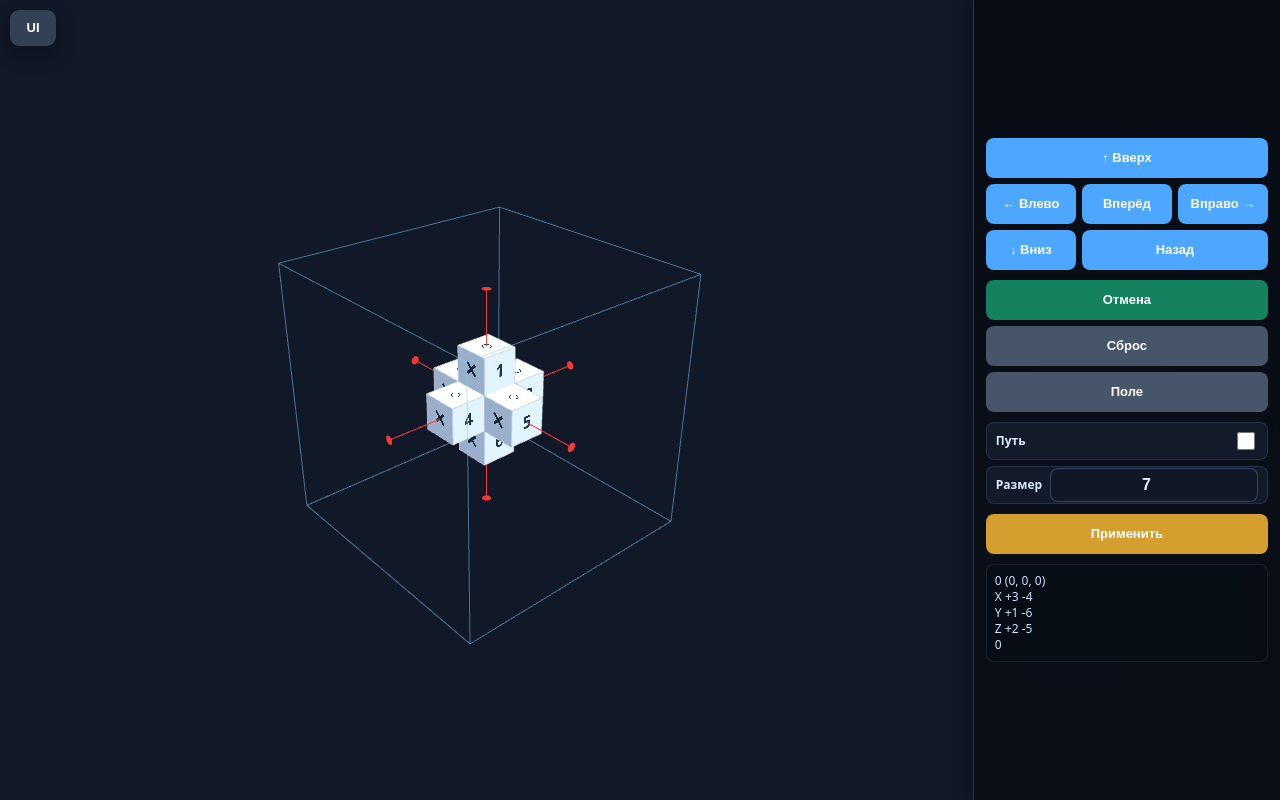
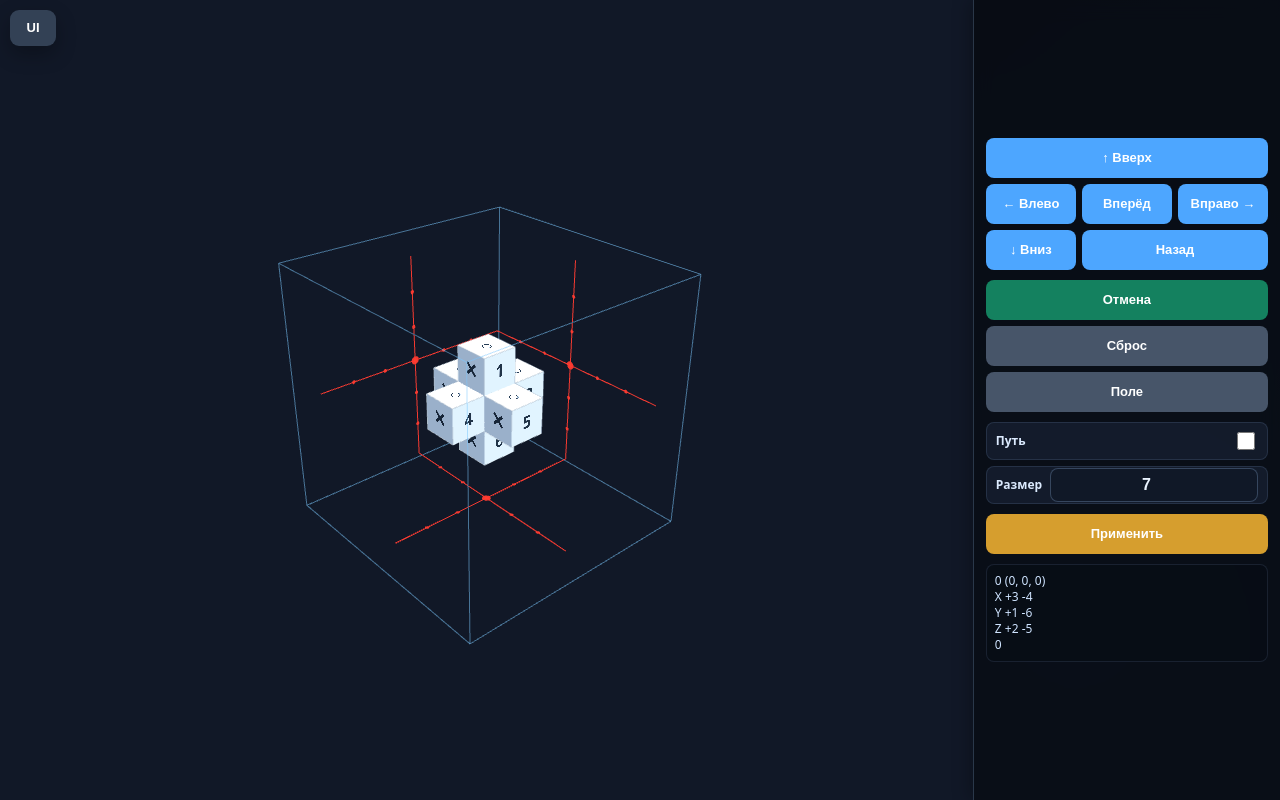
Before and after one commit to l3chat/CubeRoller, a plain HTML site: page cube4d2.html in a window 1280 px wide. Drawn offline with nearby package versions, Linux system fonts and the light colour scheme; animation ran at ten frames a second.

Commit message:
Draw cube4d2 projections on back faces

```diff
--- a/cube4d2.html
+++ b/cube4d2.html
@@ -388,6 +388,7 @@
 let edgesVisible = false;
 let trailVisible = false;
 let fieldVisible = true;
+let projectionFaceSignature = "";
 
 const scene = new THREE.Scene();
 const sceneFrame = document.getElementById("sceneFrame");
@@ -691,52 +692,128 @@
 /*
   rebuildProjections()
 
-  Draws red circular projections of the active cube center onto all six walls
-  of the 3D field. These markers are intentionally flat wall circles and help
-  understand the active coordinate inside the volume.
+  Draws red surface projections of the active cube center on back field faces.
+  The selected far faces update as OrbitControls moves the camera.
 */
+function projectionBackSigns(){
+  const dir = camera.position.clone().sub(controls.target);
+  return {
+    x: dir.x >= 0 ? -1 : 1,
+    y: dir.y >= 0 ? -1 : 1,
+    z: dir.z >= 0 ? -1 : 1
+  };
+}
+
+function currentProjectionFaceSignature(){
+  const signs = projectionBackSigns();
+  return [signs.x, signs.y, signs.z].join(":");
+}
+
 function rebuildProjections(){
   clearGroup(projectionGroup);
+  projectionFaceSignature = currentProjectionFaceSignature();
   if(!state || !fieldVisible) return;
 
   const half = (fieldSize - 1) / 2;
   const p = fieldVec(state);
-  const r = 0.12;
-  const geo = new THREE.CircleGeometry(r, 24);
+  const backSigns = projectionBackSigns();
+  const dotGeo = new THREE.CircleGeometry(0.12, 24);
+  const markGeo = new THREE.CircleGeometry(0.055, 16);
+  const lineMat = new THREE.LineBasicMaterial({color:0xff3b30, transparent:true, opacity:.72});
+  const dotMat = new THREE.MeshBasicMaterial({color:0xff3b30, side:THREE.DoubleSide});
+  const markMat = new THREE.MeshBasicMaterial({color:0xff3b30, side:THREE.DoubleSide});
+  const zNormal = new THREE.Vector3(0,0,1);
+  const surfaceOffset = 0.003;
 
-  const specs = [
-    {pos:[-half, p.y, p.z], rot:[0, Math.PI/2, 0]},
-    {pos:[ half, p.y, p.z], rot:[0,-Math.PI/2, 0]},
-    {pos:[ p.x,-half, p.z], rot:[ Math.PI/2, 0, 0]},
-    {pos:[ p.x, half, p.z], rot:[-Math.PI/2, 0, 0]},
-    {pos:[ p.x, p.y,-half], rot:[0,0,0]},
-    {pos:[ p.x, p.y, half], rot:[0,Math.PI,0]}
-  ];
+  function orientOnFace(mesh, normal){
+    const n = normal.clone().normalize();
+    mesh.quaternion.setFromUnitVectors(zNormal, n);
+    mesh.position.add(n.multiplyScalar(surfaceOffset));
+  }
 
-  const projectionLineMaterial = new THREE.LineBasicMaterial({
-    color:0xff3b30,
-    transparent:true,
-    opacity:.72
-  });
-  const projectionLines = [
-    [new THREE.Vector3(-half, p.y, p.z), new THREE.Vector3( half, p.y, p.z)],
-    [new THREE.Vector3( p.x,-half, p.z), new THREE.Vector3( p.x, half, p.z)],
-    [new THREE.Vector3( p.x, p.y,-half), new THREE.Vector3( p.x, p.y, half)]
-  ];
+  function faceNormalForSegment(a, b){
+    const eps = 1e-6;
+    if(Math.abs(a.x - b.x) < eps && Math.abs(Math.abs(a.x) - half) < eps) return new THREE.Vector3(Math.sign(a.x),0,0);
+    if(Math.abs(a.y - b.y) < eps && Math.abs(Math.abs(a.y) - half) < eps) return new THREE.Vector3(0,Math.sign(a.y),0);
+    if(Math.abs(a.z - b.z) < eps && Math.abs(Math.abs(a.z) - half) < eps) return new THREE.Vector3(0,0,Math.sign(a.z));
+    return null;
+  }
 
-  for(const points of projectionLines){
+  function isVisibleFace(normal){
+    if(!normal) return false;
+    if(Math.abs(normal.x) > 0.5) return Math.sign(normal.x) === backSigns.x;
+    if(Math.abs(normal.y) > 0.5) return Math.sign(normal.y) === backSigns.y;
+    if(Math.abs(normal.z) > 0.5) return Math.sign(normal.z) === backSigns.z;
+    return false;
+  }
+
+  function addSurfaceSegment(a, b, normal){
+    const offset = normal.clone().normalize().multiplyScalar(surfaceOffset);
     const line = new THREE.Line(
-      new THREE.BufferGeometry().setFromPoints(points),
-      projectionLineMaterial.clone()
+      new THREE.BufferGeometry().setFromPoints([a.clone().add(offset), b.clone().add(offset)]),
+      lineMat.clone()
     );
     projectionGroup.add(line);
   }
 
+  function addSurfaceLoop(points){
+    const closed = [...points, points[0]];
+    for(let i=0; i<closed.length-1; i++){
+      const a = closed[i];
+      const b = closed[i+1];
+      const segment = b.clone().sub(a);
+      const len = segment.length();
+      if(len < 1e-6) continue;
+      const normal = faceNormalForSegment(a, b);
+      if(!isVisibleFace(normal)) continue;
+      addSurfaceSegment(a, b, normal);
+
+      const dir = segment.clone().normalize();
+      for(let d=spacing; d<len-1e-6; d+=spacing){
+        const mark = new THREE.Mesh(markGeo, markMat.clone());
+        mark.position.copy(a).add(dir.clone().multiplyScalar(d));
+        orientOnFace(mark, normal);
+        projectionGroup.add(mark);
+      }
+    }
+  }
+
+  const surfaceLoops = [
+    [
+      new THREE.Vector3(p.x,-half,-half),
+      new THREE.Vector3(p.x, half,-half),
+      new THREE.Vector3(p.x, half, half),
+      new THREE.Vector3(p.x,-half, half)
+    ],
+    [
+      new THREE.Vector3(-half,p.y,-half),
+      new THREE.Vector3( half,p.y,-half),
+      new THREE.Vector3( half,p.y, half),
+      new THREE.Vector3(-half,p.y, half)
+    ],
+    [
+      new THREE.Vector3(-half,-half,p.z),
+      new THREE.Vector3( half,-half,p.z),
+      new THREE.Vector3( half, half,p.z),
+      new THREE.Vector3(-half, half,p.z)
+    ]
+  ];
+  for(const loop of surfaceLoops) addSurfaceLoop(loop);
+
+  const specs = [
+    {pos:[-half, p.y, p.z], normal:new THREE.Vector3(-1,0,0)},
+    {pos:[ half, p.y, p.z], normal:new THREE.Vector3( 1,0,0)},
+    {pos:[ p.x,-half, p.z], normal:new THREE.Vector3(0,-1,0)},
+    {pos:[ p.x, half, p.z], normal:new THREE.Vector3(0, 1,0)},
+    {pos:[ p.x, p.y,-half], normal:new THREE.Vector3(0,0,-1)},
+    {pos:[ p.x, p.y, half], normal:new THREE.Vector3(0,0, 1)}
+  ];
+
   for(const spec of specs){
-    const mat = new THREE.MeshBasicMaterial({color:0xff3b30, side:THREE.DoubleSide});
-    const m = new THREE.Mesh(geo, mat);
+    if(!isVisibleFace(spec.normal)) continue;
+    const m = new THREE.Mesh(dotGeo, dotMat.clone());
     m.position.set(...spec.pos);
-    m.rotation.set(...spec.rot);
+    orientOnFace(m, spec.normal);
     projectionGroup.add(m);
   }
 
@@ -1409,6 +1486,9 @@
 function loop(){
   requestAnimationFrame(loop);
   controls.update();
+  if(fieldVisible && currentProjectionFaceSignature() !== projectionFaceSignature){
+    rebuildProjections();
+  }
   applyLocalFog();
   renderer.render(scene,camera);
 }
```
Also changed, not shown: PROJECT_MEMORY.md (+1 -1 lines).
